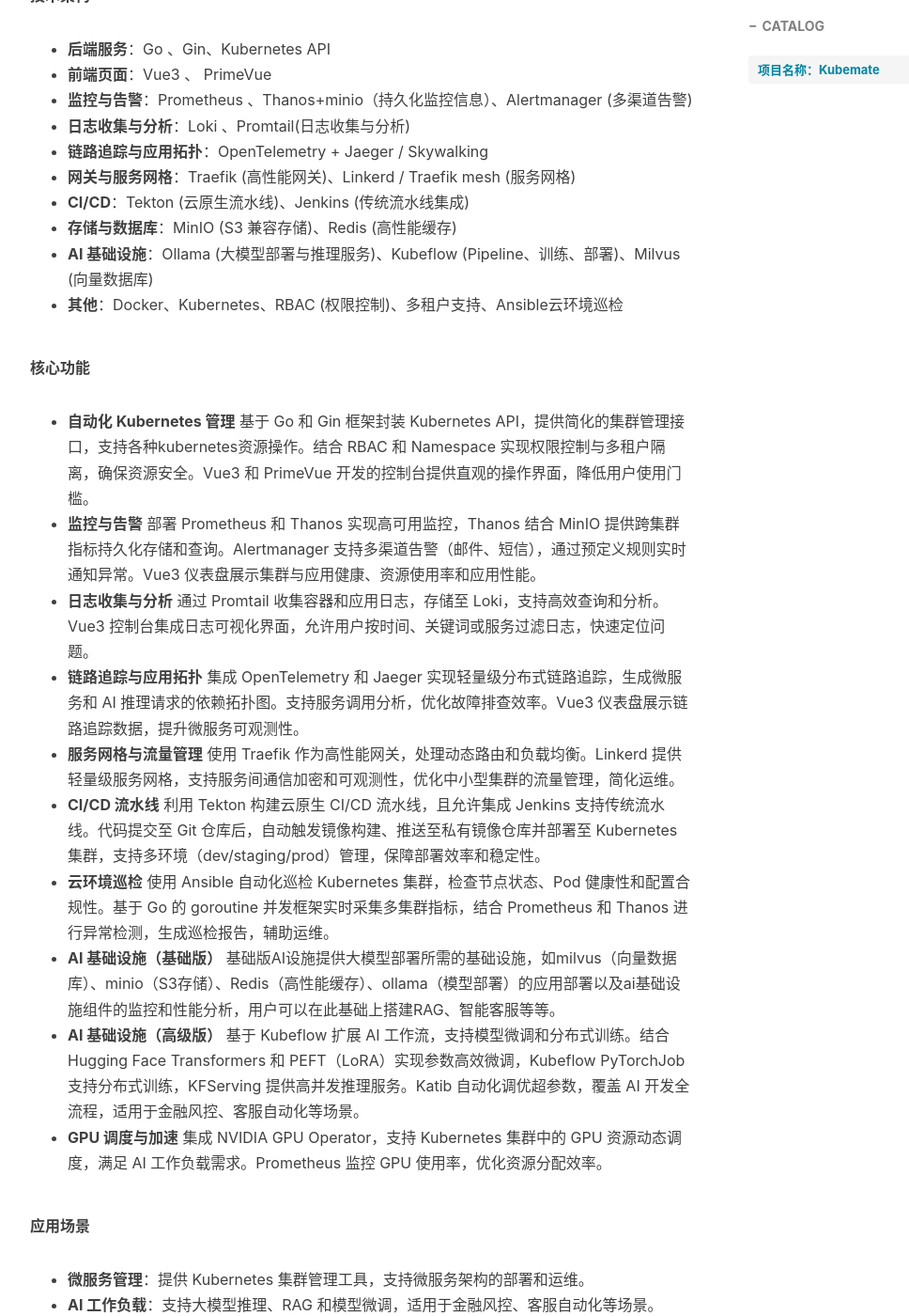
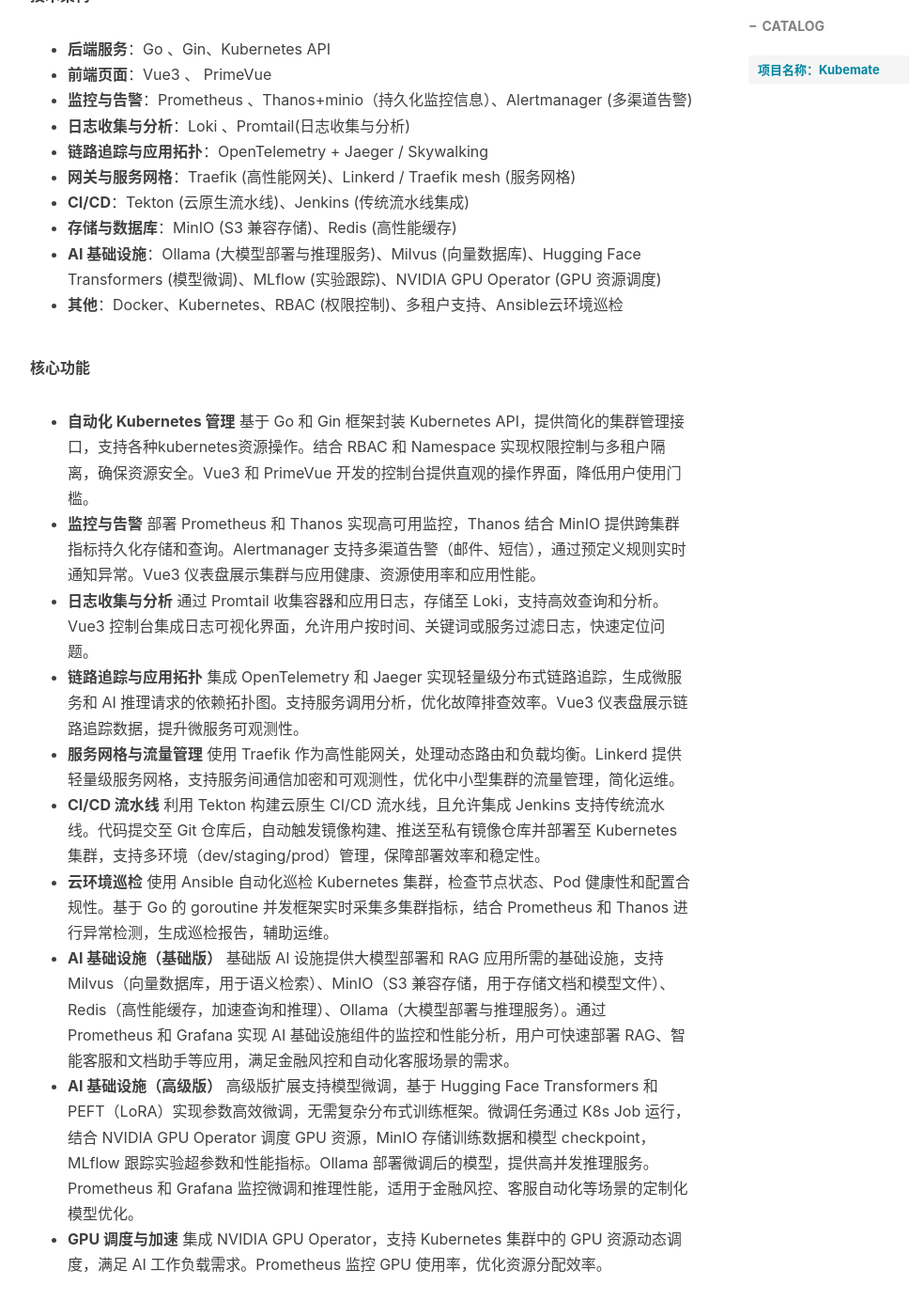
Before and after one commit to hodie-aurora/hodie-aurora.github.io, a Jekyll site: the page built from _posts/2025-06-03-Kubemate.md, in a window 1280 px wide and 1400 px high, scrolled down 874 px. Shown: the whole window at 94% size, without its empty margins (233-1201 px from the left). Built offline with Jekyll 4.4.1, drawn with Linux system fonts in a browser that asks for light colours; nearby versions of some CDN libraries; comment, search, counter and statistics services are not loaded.

Commit message:
update kubemate

```diff
--- a/_posts/2025-06-03-Kubemate.md
+++ b/_posts/2025-06-03-Kubemate.md
@@ -24,7 +24,7 @@ Kubemate 是一个企业级 Kubernetes 管理与 AI 基础设施平台，专为
 - **网关与服务网格**：Traefik (高性能网关)、Linkerd / Traefik mesh (服务网格)
 - **CI/CD**：Tekton (云原生流水线)、Jenkins (传统流水线集成)
 - **存储与数据库**：MinIO (S3 兼容存储)、Redis (高性能缓存)
-- **AI 基础设施**：Ollama (大模型部署与推理服务)、Kubeflow (Pipeline、训练、部署)、Milvus (向量数据库)
+- **AI 基础设施**：Ollama (大模型部署与推理服务)、Milvus (向量数据库)、Hugging Face Transformers (模型微调)、MLflow (实验跟踪)、NVIDIA GPU Operator (GPU 资源调度)
 - **其他**：Docker、Kubernetes、RBAC (权限控制)、多租户支持、Ansible云环境巡检
 
 **核心功能**
@@ -44,9 +44,9 @@ Kubemate 是一个企业级 Kubernetes 管理与 AI 基础设施平台，专为
 * **云环境巡检**
   使用 Ansible 自动化巡检 Kubernetes 集群，检查节点状态、Pod 健康性和配置合规性。基于 Go 的 goroutine 并发框架实时采集多集群指标，结合 Prometheus 和 Thanos 进行异常检测，生成巡检报告，辅助运维。
 * **AI 基础设施（基础版）**
-  基础版AI设施提供大模型部署所需的基础设施，如milvus（向量数据库）、minio（S3存储）、Redis（高性能缓存）、ollama（模型部署）的应用部署以及ai基础设施组件的监控和性能分析，用户可以在此基础上搭建RAG、智能客服等等。
+  基础版 AI 设施提供大模型部署和 RAG 应用所需的基础设施，支持 Milvus（向量数据库，用于语义检索）、MinIO（S3 兼容存储，用于存储文档和模型文件）、Redis（高性能缓存，加速查询和推理）、Ollama（大模型部署与推理服务）。通过 Prometheus 和 Grafana 实现 AI 基础设施组件的监控和性能分析，用户可快速部署 RAG、智能客服和文档助手等应用，满足金融风控和自动化客服场景的需求。
 * **AI 基础设施（高级版）**
-  基于 Kubeflow 扩展 AI 工作流，支持模型微调和分布式训练。结合 Hugging Face Transformers 和 PEFT（LoRA）实现参数高效微调，Kubeflow PyTorchJob 支持分布式训练，KFServing 提供高并发推理服务。Katib 自动化调优超参数，覆盖 AI 开发全流程，适用于金融风控、客服自动化等场景。
+  高级版扩展支持模型微调，基于 Hugging Face Transformers 和 PEFT（LoRA）实现参数高效微调，无需复杂分布式训练框架。微调任务通过 K8s Job 运行，结合 NVIDIA GPU Operator 调度 GPU 资源，MinIO 存储训练数据和模型 checkpoint，MLflow 跟踪实验超参数和性能指标。Ollama 部署微调后的模型，提供高并发推理服务。Prometheus 和 Grafana 监控微调和推理性能，适用于金融风控、客服自动化等场景的定制化模型优化。
 * **GPU 调度与加速**
   集成 NVIDIA GPU Operator，支持 Kubernetes 集群中的 GPU 资源动态调度，满足 AI 工作负载需求。Prometheus 监控 GPU 使用率，优化资源分配效率。
 
```
